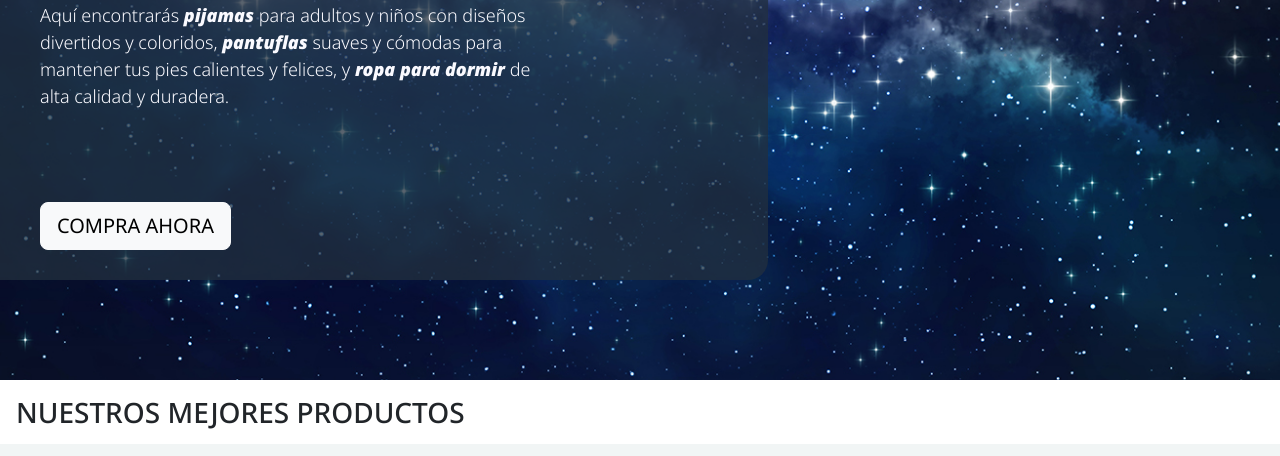
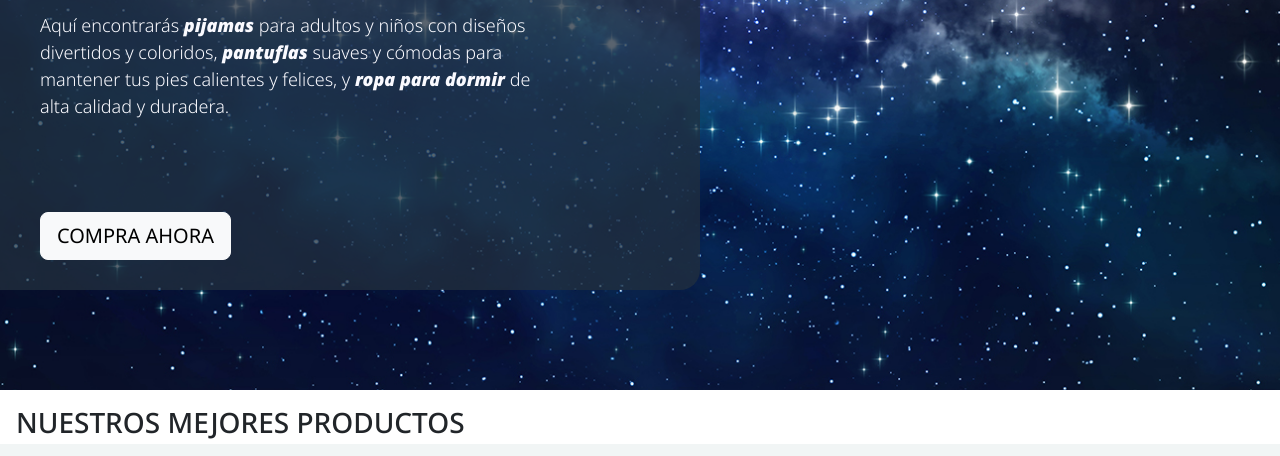
Before and after one commit to adrianaBV00/proyecto_desarrolloWeb, a plain HTML site: page index.html in a window 1280 px wide. Shown: the part 255-711 px from the top of the page. Drawn offline with nearby package versions, Linux system fonts and the light colour scheme; a web font is replaced by a local one.

Commit message:
agrega imagen de carrito vacio

```diff
--- a/scss/styles.scss
+++ b/scss/styles.scss
@@ -176,10 +176,9 @@ header .navbar div.container-fluid div.offcanvas .encabezado-offcanvas {
 
     div {
         background-color: #222f3ebe;
-        width: 60vw;
-        padding-left: 40px;
+        width: 700px;
+        padding: 10px 40px 30px;
         margin-top: 20px;
-        padding-bottom: 30px;
         border-radius: 0 20px 20px 0;
 
         h1 {
```
Also changed, not shown: pages/carrito.html (+1 -1 lines), assets/img/carrito_vacio.png (added), css/styles.css, 1 other file.
